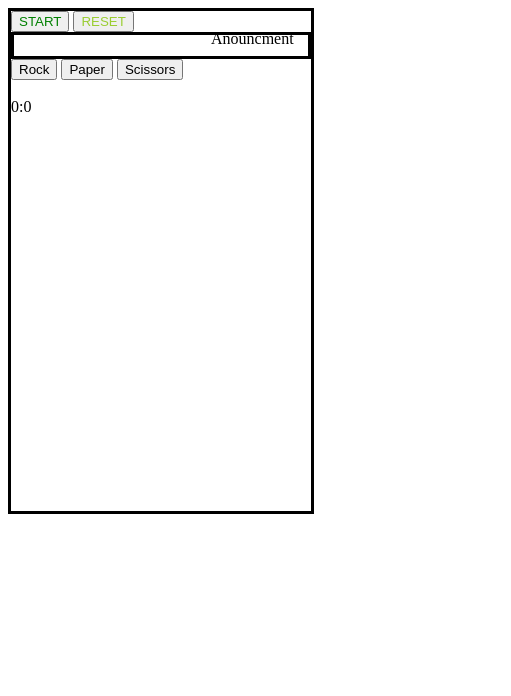
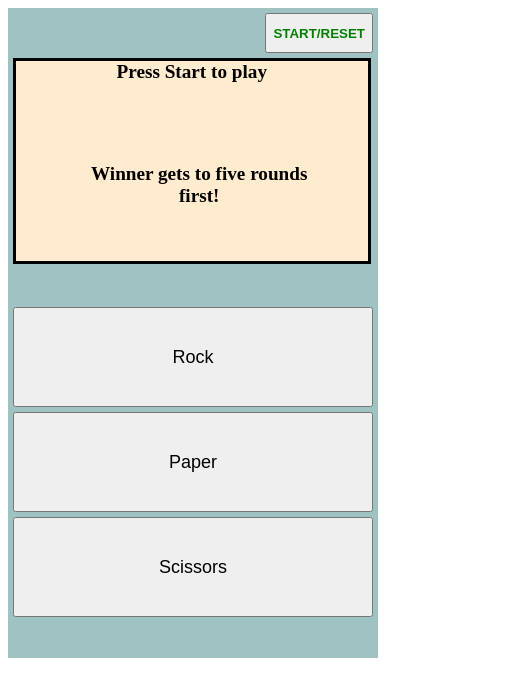
Before and after one commit to DenisImamovicc/Rock-paper-scissors, a plain HTML site: page Index.html in a window 390 px wide. Shown: the whole page, 511 px wide, since content can reach past the window. Drawn offline with Linux system fonts and the light colour scheme.

Commit message:
Nearly done with the cosmetic touches.Might add background picture at the desktop level,but at mobile only the game/application.Having a problem of the application not filling up all space on the screen on mobile level.Might also add a tablet responsiveness to.

```diff
--- a/Index.html
+++ b/Index.html
@@ -4,18 +4,19 @@
     <head>
         <link rel="stylesheet" href="game.css">
         <title>Rock,paper,scissor</title>
+        <meta name="viewport" content="width=device-width, initial-scale=1.0">
     </head>
 
 <body>
+
         <div class="Game">
-        <div class="Start/Reset-button">
-            <button class="Start">START</button>
-            <button class="Reset">RESET</button>
+            <div class="startResetButton">
+                <button class="Start">START/RESET</button>
             </div>
 
-        <div class="everyRoundScore">
-            <h1></h1>
-        </div>
+            <div class="everyRoundScore">Press Start to play</div>
+
+            <div class="fiveRoundScore">Winner gets to five rounds first! </div>
 
             <div class="Gamebttngroup">
                 <button class="Rock">Rock</button>
@@ -23,17 +24,31 @@
                 <button class="Scissors">Scissors</button>
             </div>
 
-        <div class="fiveRoundScore">
-            <span class="group1">Anouncment</span>
-            <span class="group2">0:0</span>
-        </div>
+
 
         </div>
 
 <script>
 
+        const startReset= document.querySelector(".startResetButton")
+
+        startReset.addEventListener("click",function() {
+            const everyRoundScore=document.querySelector(".everyRoundScore")
+            const fiveRoundScore=document.querySelector(".fiveRoundScore")
+
+            game();
+
+            let Anouncment="Winner gets to five rounds first!";
+            fiveRoundScore.textContent = "";
+
+            let result="Press Start to play";
+            everyRoundScore.textContent = "Choose formation!";
+
+
+
+        });
+
     function game(){ //Simulate a round of the game and keep score for 5 rounds.
-
         let playercount=0;
         let aicount=0;
 
@@ -43,6 +58,7 @@
 
         const everyRoundScore=document.querySelector(".everyRoundScore")
         const fiveRoundScore=document.querySelector(".fiveRoundScore")
+
 
         Rock.addEventListener("click", function() {
 
@@ -157,7 +173,6 @@
 });
 
 
-
 //everyRoundScore.onclick = () => everyRoundScore.textContent = "pingas";
 
 
@@ -234,7 +249,6 @@
     }
 
 }
-game();
 
 //console.log(playRound(playerSelection,computerSelection));
 
--- a/game.css
+++ b/game.css
@@ -1,35 +1,87 @@
-div.Game {
-    border: solid;
-    width: 300px;
-    height: 500px;
-    position: relative;
+
+html {
+    padding: 0%;
+    margin: 0%;
+
 }
 
-div.Gamebttngroup .group{
+
+
+
+
+div.Game {
+    width: 360px;
+    height: 640px;
+    position: relative;
+    display: block;
+    background-color: rgb(159, 194, 194);
+
+    padding: 5px 5px 5px 5px;
+
+
+}
+
+div.Gamebttngroup .Rock ,.Paper ,.Scissors{
+    display: inline-block;
+    position: relative;
+    top: 250px;
+    left: 0px;
+    height: 100px;
+    width: 100%;
+
+margin-bottom: 5px;
+font-size: large;
+
+}
+
+
+div.fiveRoundScore {
     display: block;
     position: relative;
 
-}
+    text-align: center;
+    top: 150px;
+    left: 60px;
 
-div.fiveRoundScore .group1{
-    display: block;
-    position: relative;
-    left: 200px;
-    top: -50px;
+    font-size: larger;
+    font-weight: bold;
 
 }
 
 
 div.everyRoundScore {
     border: solid;
+    position: absolute;
+    display: block;
+    background-color: blanchedalmond;
+
+    width: 95%;
+    height: 200px;
+    top: 50px;
+    text-align: center;
+
+    font-size: larger;
+    font-weight: bold;
 }
 
-button.Start {
+button.Start{
+    float: right;
+    padding-bottom: 0px;
+    position: relative;
+    display: block;
     color: green;
 
+    font-weight: bold;
+    height: 40px;
 }
 
-button.Reset {
-    color: yellowgreen;
+@media (min-width:1000px) {
+    .Game{
+        text-align: center;
+        top: 70px;
+        left: 40%;
 
+        display: inline-block;
+        box-shadow: box-shadow: 5px 10px;
+    }
 }
```
Lines whose indentation alone changed are shown as unchanged.
